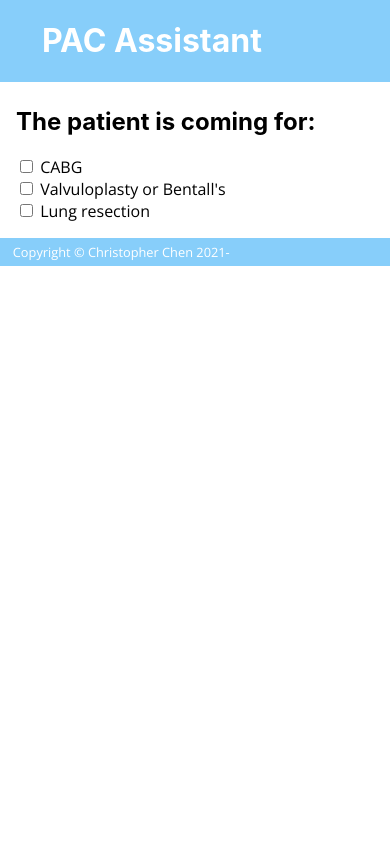
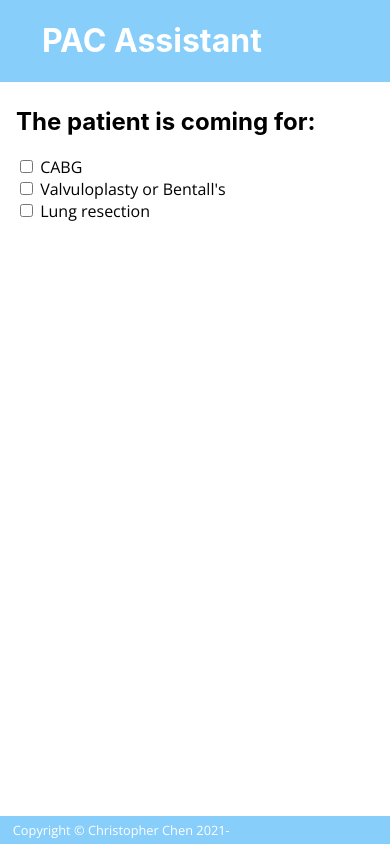
Before and after one commit to newageoflight/pacassistant, a Svelte app: page / in a window 390 px wide. Built offline with nearby package versions, Linux system fonts and the light colour scheme; some icons are missing.

Commit message:
Changes mobile layout to always be at least full screen

```diff
--- a/src/App.svelte
+++ b/src/App.svelte
@@ -139,6 +139,16 @@
     .requirements {
       border-top: 2px solid #87cefa;
     }
+
+    main {
+      min-height: 100vh;
+      display: flex;
+      flex-direction: column;
+
+      > .checklist {
+        flex: 1;
+      }
+    }
   }
 
   header {
```
